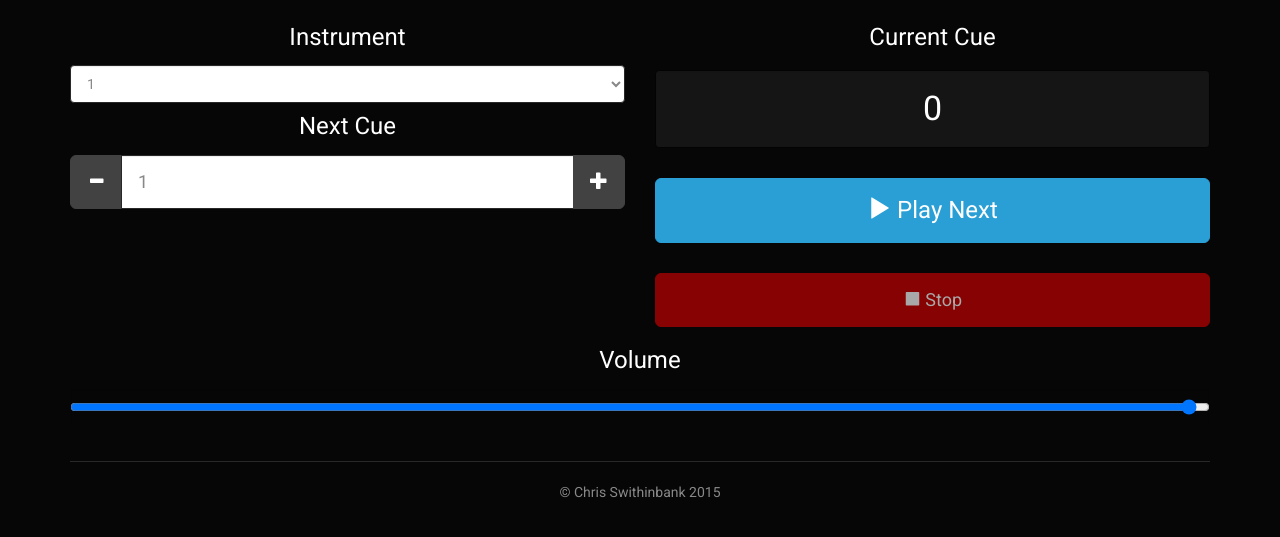
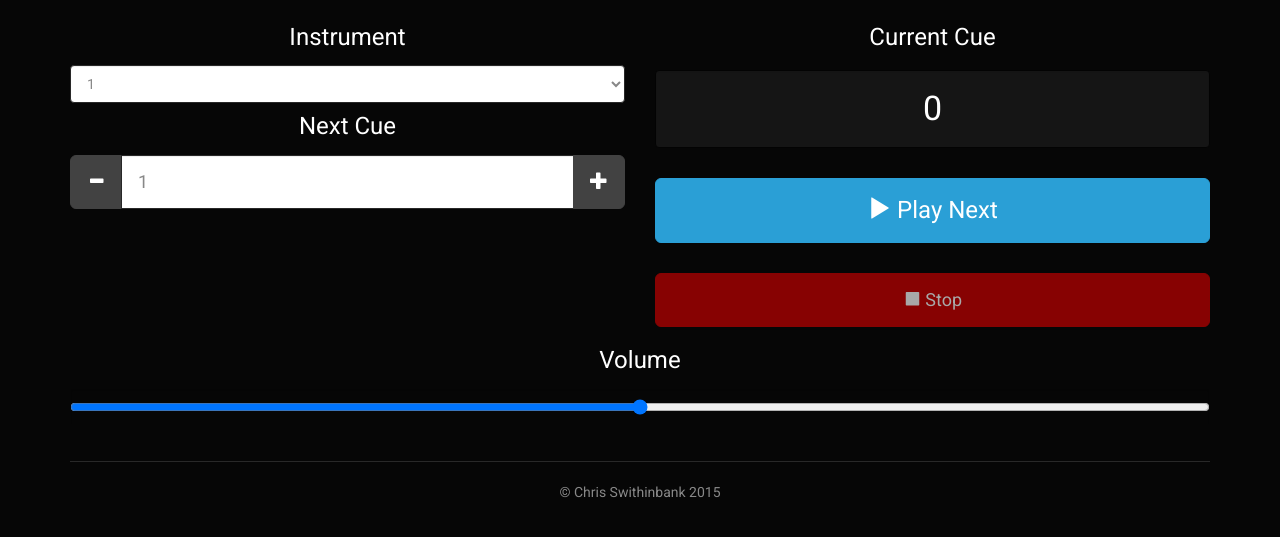
Before and after one commit to delucis/troglodyte-angels, a plain HTML site: page index.html in a window 1280 px wide. Shown: the part 57-594 px from the top of the page. Drawn offline with nearby package versions, Linux system fonts and the light colour scheme.

Commit message:
Set default volume slider value to 0.5

```diff
--- a/index.html
+++ b/index.html
@@ -81,7 +81,7 @@
         <div class="col-md-12">
           <div class="form-group">
             <label for="gainSlider"><h4>Volume</h4></label>
-            <input type="range" class="form-control" id="gainSlider" min="0" max="1" step="0.01" value="1">
+            <input type="range" class="form-control" id="gainSlider" min="0" max="1" step="0.01" value="0.5">
           </div>
         </div>
       </div>
```
